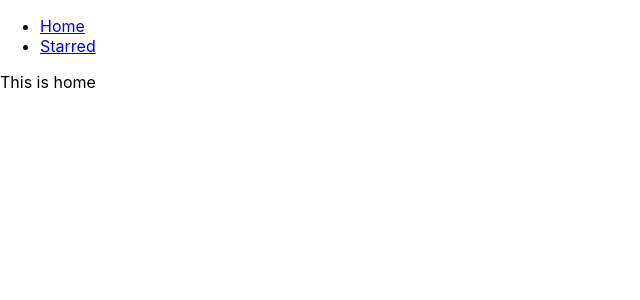
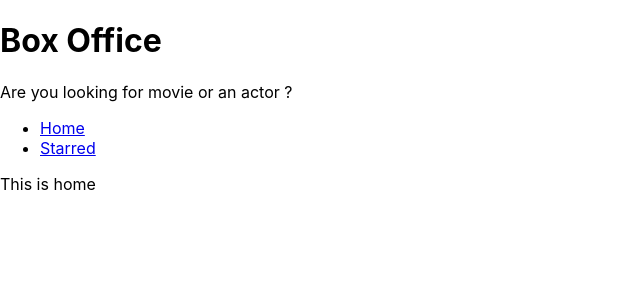
Before and after one commit to piyushm-dt/boxx-office, a React (Create React App) app: page / in a window 1280 px wide. Shown: the top 300 px of the page, without its empty margins (0-640 px from the left). Built offline with nearby package versions, Linux system fonts and the light colour scheme.

Commit message:
added layout management

```diff
--- a/src/App.js
+++ b/src/App.js
@@ -1,25 +1,27 @@
 import React from 'react';
 import { Switch, Route } from 'react-router-dom';
-import Navs from './components/Navs';
 import Home from './pages/Home';
 import Star from './pages/Star';
 
 function App() {
   return (
     <div>
-    <Navs />
     <Switch>
+
       <Route exact path="/">
         <Home />
       </Route>
+
       <Route exact path="/starred">
         <Star />
       </Route>
+
       <Route>
         <div>
           Not Found !
         </div>
       </Route>
+
     </Switch>
     </div>
   );
--- /dev/null
+++ b/src/components/MainPageLayout.js
@@ -0,0 +1,15 @@
+import React from 'react';
+import Navs from './Navs';
+import Title from './Title';
+
+function MainPageLayout( { children }) {
+    return (
+    <div>
+        <Title title="Box Office" subtitle="Are you looking for movie or an actor ?"/>
+    <Navs />
+    {children}
+    </div>
+    )
+}
+
+export default MainPageLayout
--- /dev/null
+++ b/src/components/Title.js
@@ -0,0 +1,12 @@
+import React from 'react'
+
+function Title({ title, subtitle}) {
+    return (
+        <div>
+            <h1>{title}</h1>
+            <p>{subtitle}</p>
+        </div>
+    )
+}
+
+export default Title
--- a/src/pages/Home.js
+++ b/src/pages/Home.js
@@ -1,10 +1,11 @@
 import React from 'react'
+import MainPageLayout from '../components/MainPageLayout'
 
 function Home() {
     return (
-        <div>
+        <MainPageLayout>
             This is home
-        </div>
+        </MainPageLayout>
     )
 }
 
--- a/src/pages/Star.js
+++ b/src/pages/Star.js
@@ -1,10 +1,11 @@
 import React from 'react'
+import MainPageLayout from '../components/MainPageLayout'
 
 function Star() {
     return (
-        <div>
+        <MainPageLayout>
             This is Star
-        </div>
+        </MainPageLayout>
     )
 }
 
```
